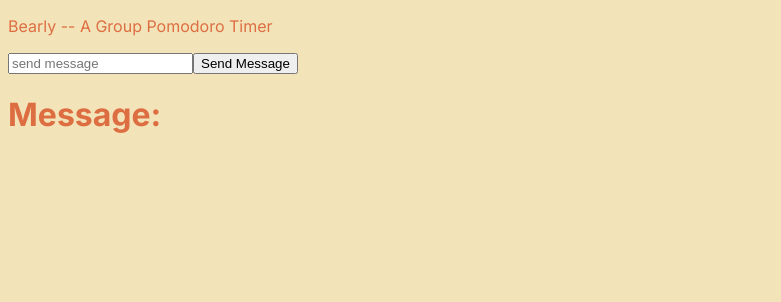
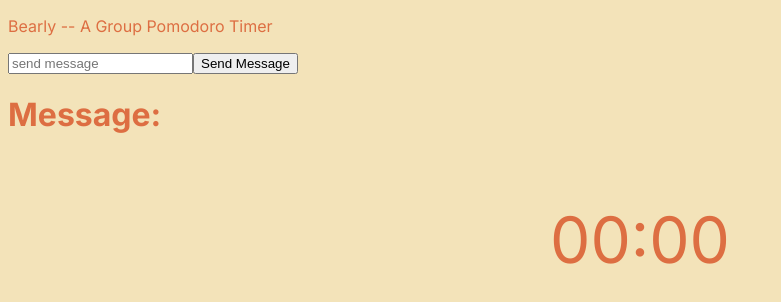
Before and after one commit to yongssh/wildhacks2024, a Next.js app in the folder wildhacks2024/client/: page / in a window 1280 px wide. Shown: the top 302 px of the page, without its empty margins (0-781 px from the left). Built offline with nearby package versions, Linux system fonts and the light colour scheme; no server answers.

Commit message:
Update page.js

```diff
--- a/wildhacks2024/client/src/app/page.js
+++ b/wildhacks2024/client/src/app/page.js
@@ -1,19 +1,21 @@
 "use client";
 
-import Image from "next/image";
-import styles from "./page.module.css";
 import io from 'socket.io-client'
 import {useEffect, useState} from 'react';
+import Timer from '../components/Timer.js';
 
 const socket = io.connect("http://localhost:3001")
 
 function Home() {
 
+  // component sending test
+
   const [message, setMessage] = useState("");
   const [messageReceived, setMessageReceived] = useState("");
   const sendMessage = () => {
     //console.log('Message sent');
-    socket.emit('send_message', {message });
+    //socket.emit('send_message', {message});
+    socket.emit('send_message', {message});
   };
 
 
@@ -38,7 +40,9 @@ function Home() {
         <h1> Message:</h1>
         {messageReceived}
       </div>
-
+      <div className="Home">
+        <Timer />
+    </div>
     </main>
   );
 }
```
